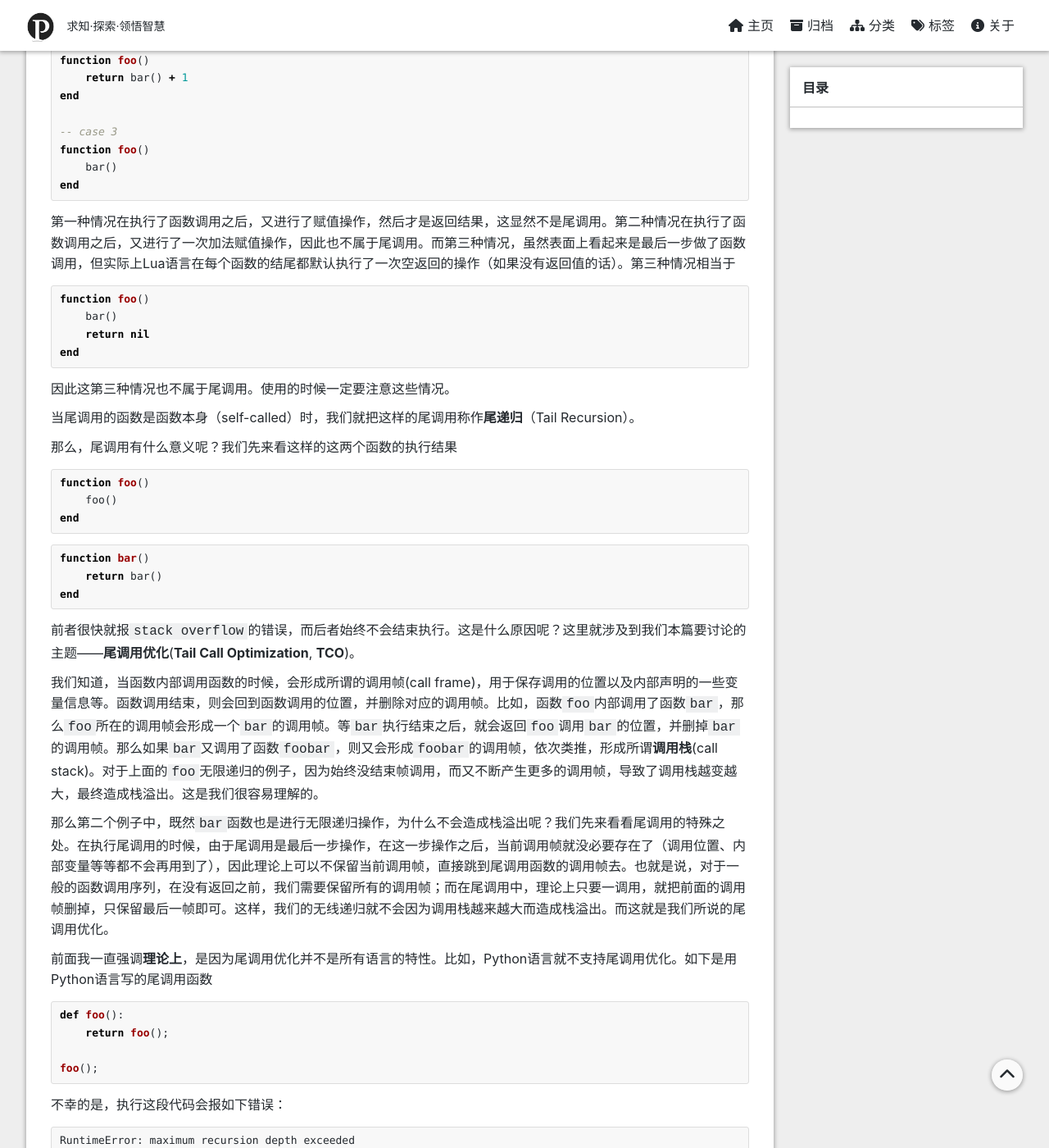
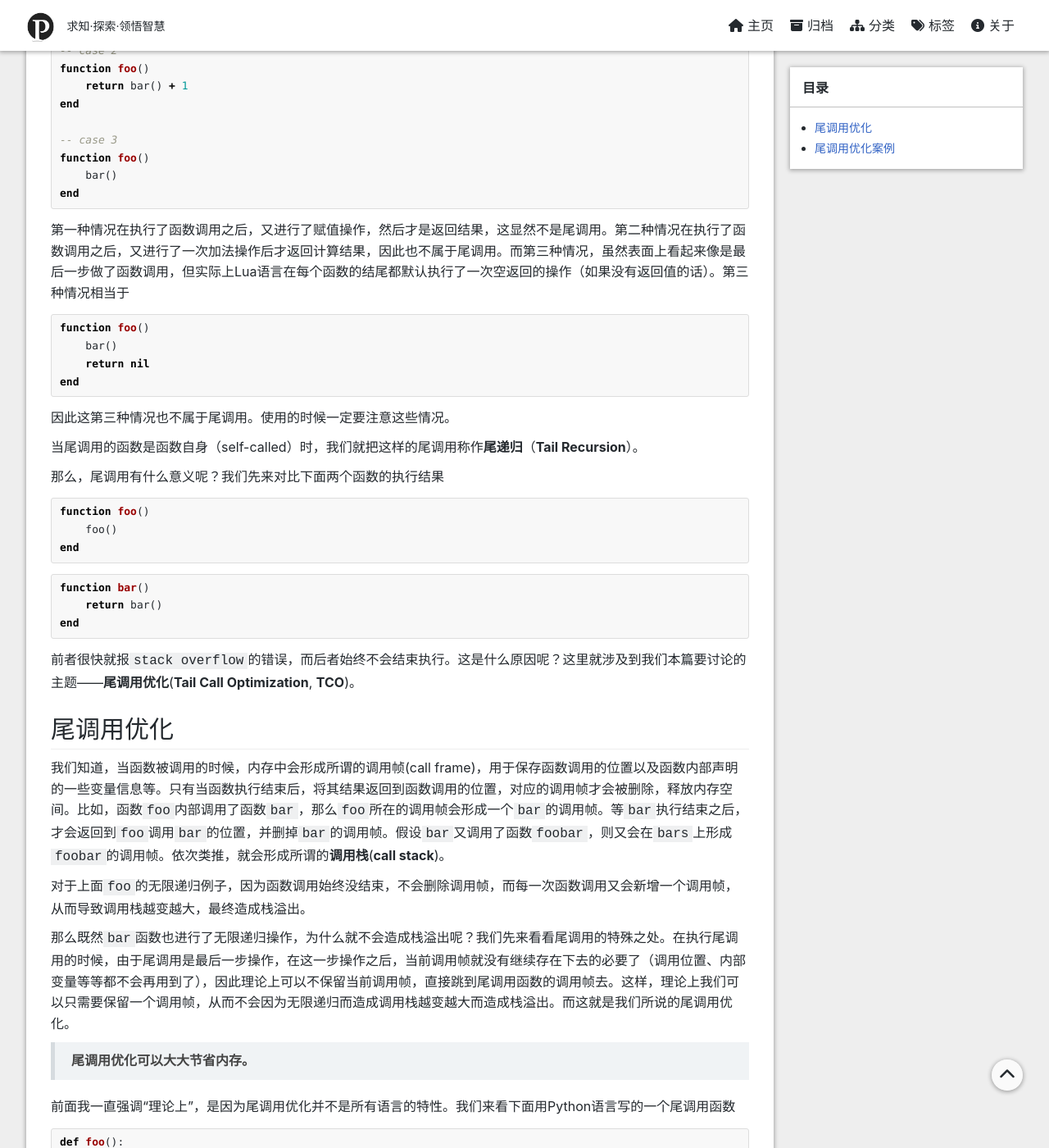
Before and after one commit to pyericz/blog, a Jekyll site: the page built from _posts/2017-09-17-tail-call-optimization.md, in a window 1280 px wide and 1400 px high, scrolled down 551 px. Shown: the whole window at 82% size. Built offline with Jekyll 4.4.1, drawn with Linux system fonts in a browser that asks for light colours; nearby versions of some CDN libraries; comment, search, counter and statistics services are not loaded; a style sheet for code colours, icons or effects is not loaded; some of the changed text lies outside the part shown.

Commit message:
update tail-call-optimization

````diff
--- a/_posts/2017-09-17-tail-call-optimization.md
+++ b/_posts/2017-09-17-tail-call-optimization.md
@@ -2,11 +2,13 @@
 layout: post
 title: 尾调用优化
 date: 2017-09-17
-categories: optimize
-tag: [lua, es6, tco, optimize]
+categories: lua
+tag: [lua, python, tco, optimize]
 ---
+* content
+{:toc}
 
-尾调用（Tail Call）是函数式编程非常重要的概念。所谓**尾调用**，是指函数的最后一步操作是函数调用。以Lua语言为例，在这个函数定义中
+**尾调用**（**Tail Call**）是函数式编程非常重要的概念。所谓尾调用，是指函数的最后一步操作是函数调用。以Lua语言为例，在这个函数定义中
 
 ```lua
 function foo()
@@ -14,7 +16,9 @@
 end
 ```
 
-```foo()``` 函数的最后一步操作是返回一次```bar()```函数的调用，我们把这样的调用就称作尾调用。这里要注意以下一些情况并不属于尾调用：
+```foo()``` 函数的最后一步操作是返回一次对```bar()```函数的调用，我们把这样的函数调用称作尾调用。
+
+需要注意的是，以下一些情况并不属于尾调用：
 
 ```lua
 -- case 1
@@ -33,7 +37,7 @@
 	bar()
 end
 ```
-第一种情况在执行了函数调用之后，又进行了赋值操作，然后才是返回结果，这显然不是尾调用。第二种情况在执行了函数调用之后，又进行了一次加法赋值操作，因此也不属于尾调用。而第三种情况，虽然表面上看起来是最后一步做了函数调用，但实际上Lua语言在每个函数的结尾都默认执行了一次空返回的操作（如果没有返回值的话）。第三种情况相当于
+第一种情况在执行了函数调用之后，又进行了赋值操作，然后才是返回结果，这显然不是尾调用。第二种情况在执行了函数调用之后，又进行了一次加法操作后才返回计算结果，因此也不属于尾调用。而第三种情况，虽然表面上看起来像是最后一步做了函数调用，但实际上Lua语言在每个函数的结尾都默认执行了一次空返回的操作（如果没有返回值的话）。第三种情况相当于
 
 ```lua
 function foo()
@@ -43,9 +47,9 @@
 ```
 因此这第三种情况也不属于尾调用。使用的时候一定要注意这些情况。
 
-当尾调用的函数是函数本身（self-called）时，我们就把这样的尾调用称作**尾递归**（Tail Recursion）。
+当尾调用的函数是函数自身（self-called）时，我们就把这样的尾调用称作**尾递归**（**Tail Recursion**）。
 
-那么，尾调用有什么意义呢？我们先来看这样的这两个函数的执行结果
+那么，尾调用有什么意义呢？我们先来对比下面两个函数的执行结果
 
 ```lua
 function foo()
@@ -62,26 +66,76 @@
 
 
 
-我们知道，当函数内部调用函数的时候，会形成所谓的调用帧(call frame)，用于保存调用的位置以及内部声明的一些变量信息等。函数调用结束，则会回到函数调用的位置，并删除对应的调用帧。比如，函数```foo```内部调用了函数```bar```，那么```foo```所在的调用帧会形成一个```bar```的调用帧。等```bar```执行结束之后，就会返回```foo```调用```bar```的位置，并删掉```bar```的调用帧。那么如果```bar```又调用了函数```foobar```，则又会形成```foobar```的调用帧，依次类推，形成所谓**调用栈**(call stack)。对于上面的```foo```无限递归的例子，因为始终没结束帧调用，而又不断产生更多的调用帧，导致了调用栈越变越大，最终造成栈溢出。这是我们很容易理解的。
+## 尾调用优化
 
-那么第二个例子中，既然```bar```函数也是进行无限递归操作，为什么不会造成栈溢出呢？我们先来看看尾调用的特殊之处。在执行尾调用的时候，由于尾调用是最后一步操作，在这一步操作之后，当前调用帧就没必要存在了（调用位置、内部变量等等都不会再用到了），因此理论上可以不保留当前调用帧，直接跳到尾调用函数的调用帧去。也就是说，对于一般的函数调用序列，在没有返回之前，我们需要保留所有的调用帧；而在尾调用中，理论上只要一调用，就把前面的调用帧删掉，只保留最后一帧即可。这样，我们的无线递归就不会因为调用栈越来越大而造成栈溢出。而这就是我们所说的尾调用优化。
+我们知道，当函数被调用的时候，内存中会形成所谓的调用帧(call frame)，用于保存函数调用的位置以及函数内部声明的一些变量信息等。只有当函数执行结束后，将其结果返回到函数调用的位置，对应的调用帧才会被删除，释放内存空间。比如，函数```foo```内部调用了函数```bar```，那么```foo```所在的调用帧会形成一个```bar```的调用帧。等```bar```执行结束之后，才会返回到```foo```调用```bar```的位置，并删掉```bar```的调用帧。假设```bar```又调用了函数```foobar```，则又会在```bars```上形成```foobar```的调用帧。依次类推，就会形成所谓的**调用栈**(**call stack**)。
 
-前面我一直强调**理论上**，是因为尾调用优化并不是所有语言的特性。比如，Python语言就不支持尾调用优化。如下是用Python语言写的尾调用函数
+对于上面```foo```的无限递归例子，因为函数调用始终没结束，不会删除调用帧，而每一次函数调用又会新增一个调用帧，从而导致调用栈越变越大，最终造成栈溢出。
+
+那么既然```bar```函数也进行了无限递归操作，为什么就不会造成栈溢出呢？我们先来看看尾调用的特殊之处。在执行尾调用的时候，由于尾调用是最后一步操作，在这一步操作之后，当前调用帧就没有继续存在下去的必要了（调用位置、内部变量等等都不会再用到了），因此理论上可以不保留当前调用帧，直接跳到尾调用函数的调用帧去。这样，理论上我们可以只需要保留一个调用帧，从而不会因为无限递归而造成调用栈越变越大而造成栈溢出。而这就是我们所说的尾调用优化。
+
+>**尾调用优化可以大大节省内存。**
+
+前面我一直强调“理论上”，是因为尾调用优化并不是所有语言的特性。我们来看下面用Python语言写的一个尾调用函数
 ```py
 def foo():
     return foo();
 
 foo();
 ```
-不幸的是，执行这段代码会报如下错误：
+不幸的是，执行这段代码就会报如下错误：
 ```
 RuntimeError: maximum recursion depth exceeded
 ```
+可见Python语言就不支持尾调用优化。
 
-而JavaScript也是在ES6的时候才引入尾调用优化的（需要开启严格模式）
-```js
-function foo() {
-    'use strict';
-    return foo();
-}
+## 尾调用优化案例
+
+前面分析介绍了尾调用优化，下面结合一些具体的例子，分析如何对既有的代码做调整，以实现尾调用优化。
+
+先来看一个阶乘的例子。传统的阶乘函数写法如下：
+```lua
+local function factorial(n)
+	if n == 0 then
+		return 1
+	else
+		return n * factorial(n - 1)
+	end
+end
 ```
+这显然不是一个尾调用。那么如何把这样的函数实现变成尾调用呢？上面的函数之所以不是尾调用，原因就在于调用结束后还进行了一次乘法操作；如果我们能把这次乘法操作封装到函数调用内部，不就可以实现尾调用了吗？因此我们有如下的改进方式：
+```lua
+local function factorial(n)
+	local function doFactorial(n, result)
+		if n == 0 then
+			return result
+		else
+			return doFactorial(n-1, result*n)
+		end
+	end
+	return doFactorial(n, 1)
+end
+```
+在这一改进中，我们不直接对```factorial```做递归调用，而是通过定义了```doFactorial```这个内部函数来负责封装乘```n```操作。这样```doFactorial```本身就实现了尾调用，而外层函数```factorial```又可以保持接口不变。
+
+最后再来看一个Fibonacci数列的例子：
+```lua
+local function Fibonacci(n)
+	if (n <= 1) then
+		return 1
+	end
+	return Fibonacci(n-1) + Fibonacci(n - 2)
+end
+```
+在没有做尾调用优化的时候，该函数的执行时间会随着```n```的变大而明显变长，且会在```n```到达一定数值之后，报```stack overflow```的错误。做了尾调用优化之后，其运算效率大大增加。下面是尾调用优化后的代码
+```lua
+local function Fibonacci(n)
+	local function doFibonacci(n, ret1, ret2)
+		if (n <= 1) then
+			return ret2
+		end
+		return doFibonacci(n-1, ret2, ret1 + ret2)
+	end
+	return doFibonacci(n, 1, 1)
+end
+```
````
